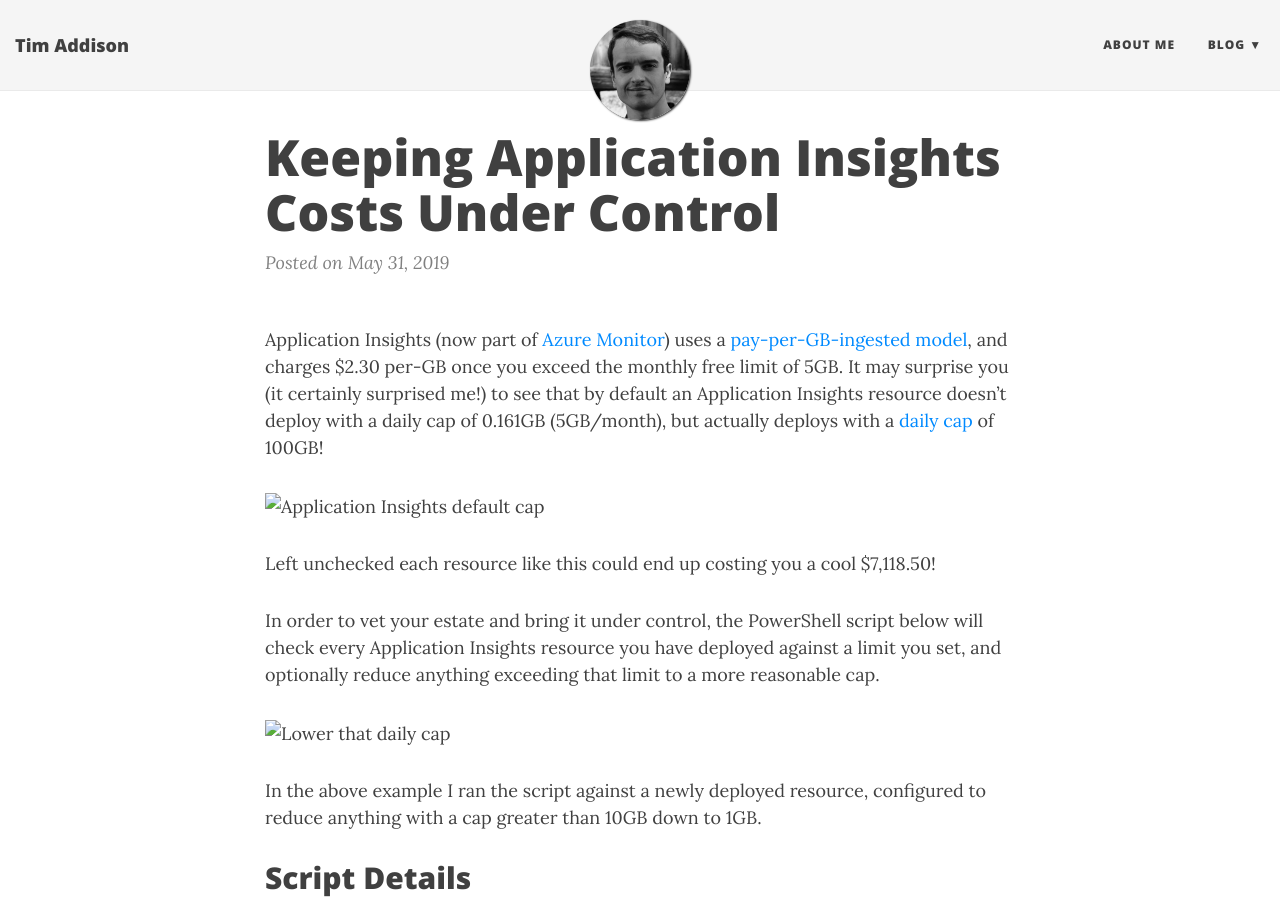
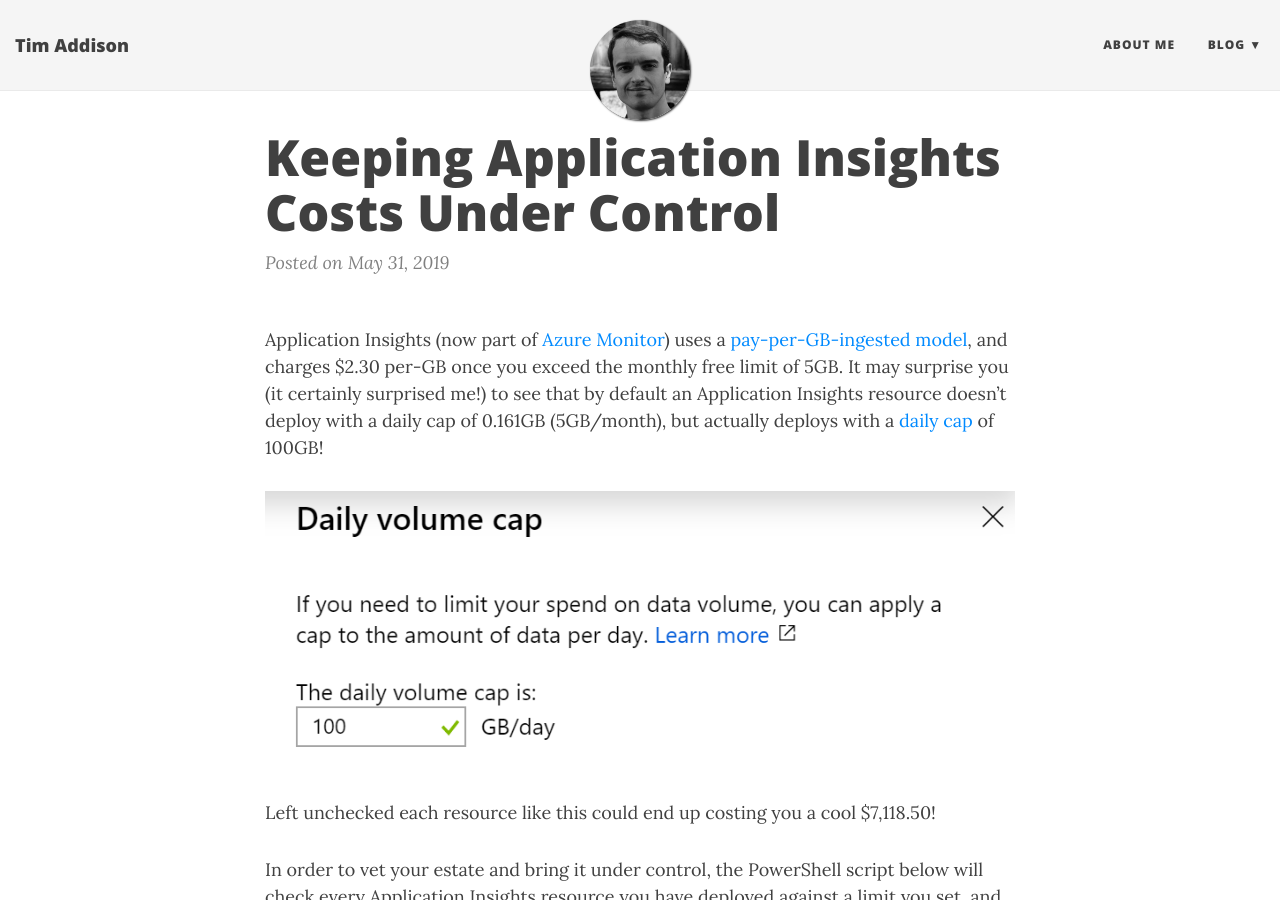
Before and after one commit to taddison/tjaddison.com, a Jekyll site: the page built from _posts/2019/2019-05-31-Keeping-Application-Insights-Costs-Under-Control.md, in a window 1280 px wide and 900 px high. Built offline with Jekyll 4.4.1, drawn with Linux system fonts in a browser that asks for light colours; nearby versions of some CDN libraries.

Commit message:
Fix images

```diff
--- a/_posts/2019/2019-05-31-Keeping-Application-Insights-Costs-Under-Control/2019-05-31-Keeping-Application-Insights-Costs-Under-Control.md
+++ b/_posts/2019/2019-05-31-Keeping-Application-Insights-Costs-Under-Control.md
@@ -1,19 +1,19 @@
 ---
 layout: post
 title: Keeping Application Insights Costs Under Control
-share-img: https://tjaddison.com/assets/2019/2019-05-31/XXXXXTBDXXXXXX
+share-img: https://tjaddison.com/assets/2019/2019-05-31/AppInsightsDefaultCap.png
 tags: [Azure, Application Insights, PowerShell]
 ---
 
 Application Insights (now part of [Azure Monitor]) uses a [pay-per-GB-ingested model][AppInsights Pricing], and charges $2.30 per-GB once you exceed the monthly free limit of 5GB.  It may surprise you (it certainly surprised me!) to see that by default an Application Insights resource doesn't deploy with a daily cap of 0.161GB (5GB/month), but actually deploys with a [daily cap][AppInsights Cap Management] of 100GB!
 
-![Application Insights default cap](./DailyCap.png)
+![Application Insights default cap](/assets/2019/2019-05-31/DailyCap.png)
 
 Left unchecked each resource like this could end up costing you a cool $7,118.50!
 
 In order to vet your estate and bring it under control, the PowerShell script below will check every Application Insights resource you have deployed against a limit you set, and optionally reduce anything exceeding that limit to a more reasonable cap.
 
-![Lower that daily cap](./AppInsightsDefaultCap.png)
+![Lower that daily cap](/assets/2019/2019-05-31/AppInsightsDefaultCap.png)
 
 In the above example I ran the script against a newly deployed resource, configured to reduce anything with a cap greater than 10GB down to 1GB.
 
@@ -33,7 +33,7 @@
 
 Once completed the script will report a list of all actions (either Ignore, Under Cap, or Reduce To X) for each resource it encountered.  The example below shows this running against an environment where there is a single resource ignored, and then others are all under the cap - in this case set to 10GB.
 
-![Script results](./AppInsightsResults.png)
+![Script results](/assets/2019/2019-05-31/AppInsightsResults.png)
 
 ## The Script
 
```
Also changed, not shown: assets/2019/2019-05-31/AppInsightsDefaultCap.png (renamed from _posts/2019/2019-05-31-Keeping-Application-Insights-Costs-Under-Control/AppInsightsDefaultCap.png), assets/2019/2019-05-31/AppInsightsResults.png (renamed from _posts/2019/2019-05-31-Keeping-Application-Insights-Costs-Under-Control/AppInsightsResults.png), assets/2019/2019-05-31/DailyCap.png (renamed from _posts/2019/2019-05-31-Keeping-Application-Insights-Costs-Under-Control/DailyCap.png).
